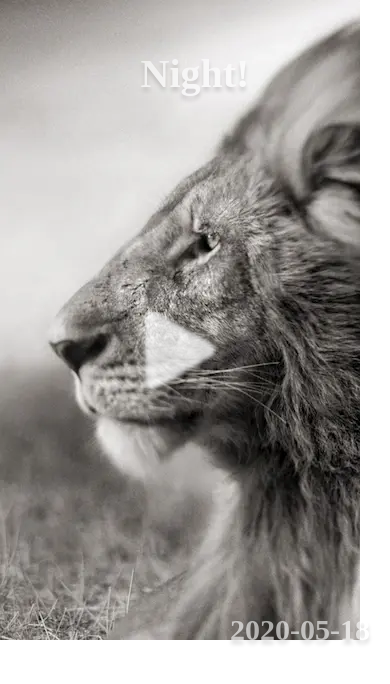
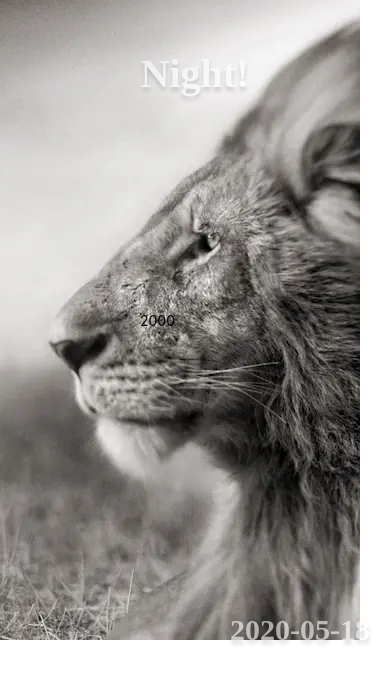
Before and after one commit to aaroncompaniados26/ReactNative, a React Native app in the folder performanceTimer/: screen / in a window 390 px wide. Both pictures are taken after a click on the element 180 px from the left and 351 px from the top of the page. Shown: the top 684 px of the page. Built offline with nearby package versions, Linux system fonts and the light colour scheme.

Commit message:
timer set & conditional rendering as well

```diff
--- a/performanceTimer/src/components/home/Homeview.js
+++ b/performanceTimer/src/components/home/Homeview.js
@@ -14,7 +14,48 @@ import GetFecha from '../utils/date'
 
 
 class Homeview extends Component {
+  constructor(props){
+    super(props);
+    this.state = {
+      time: 0 ,
+      view: false
+    }
+  }
+  renderPlay(play=false){
+    return (
+      <TouchableOpacity
+      style={homeStyles.touch}
+      onPress={
+        () => {
+          setInterval( () => {
+            this.setState({
+              time: this.state.time + 1000
+            })
+          } , 1000 )
+        }
+      }
+      >
+        <Image
+            source={require('./test.webp')}
+            style={ homeStyles.icon }
+        />
+      </TouchableOpacity>
+    )
+  }
+
+  renderTimer(){
+    const { time } = this.state;
+    return (
+      <TouchableOpacity
+        onPress={() => console.log('Pressed')}
+        style={homeStyles.touch}
+      >
+        <Text>{time}</Text>
+      </TouchableOpacity>
+    )
+  }
   render() {
+    const { time } = this.state;
     return (
       <View style={homeStyles.container}>
         <ImageBackground
@@ -26,15 +67,12 @@ class Homeview extends Component {
             <Text style={homeStyles.h1}><Greetings /></Text>
           </View>
           <View style={{ flex: 1}}>
-            <TouchableOpacity
-              onPress={() => console.log('Pressed')}
-              style={homeStyles.touch}
-            >
-              <Image
-                  source={require('./test.webp')}
-                  style={ homeStyles.icon }
-              />
-            </TouchableOpacity>
+            {
+              time > 0 ?
+                this.renderTimer()
+                :
+                this.renderPlay()
+            }
           </View>
           <View style={{ flex: 1 }}>
             <GetFecha />
```
